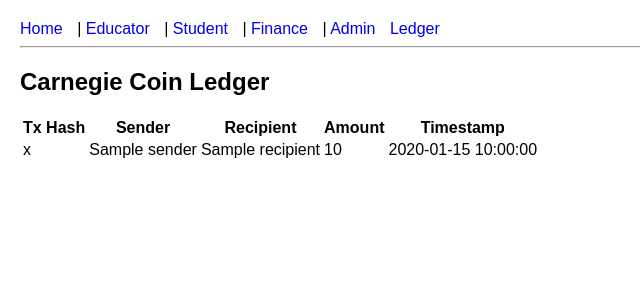
After one commit to jason97m/carnegie_coin_mvp, a Flask app: template app/templates/ledger.html in a window 1280 px wide. The commit adds this page. Shown: the top 300 px of the page, without its empty margins (0-640 px from the left). Run offline with Flask 3, Linux system fonts and the light colour scheme; the template is opened without the code that fills it: most values are stand-ins (such as "Sample title", 1, 10 or a date in 2020).

Commit message:
Added a ledger.

```diff
--- a/app/templates/base.html
+++ b/app/templates/base.html
@@ -11,6 +11,7 @@
         <a href="/student">Student</a> |
         <a href="/finance">Finance</a> |
         <a href="/admin">Admin</a>
+        <a href="/ledger">Ledger</a>
     </nav>
     <hr>
     {% block content %}{% endblock %}
--- /dev/null
+++ b/app/templates/ledger.html
@@ -0,0 +1,25 @@
+{% extends "base.html" %}
+{% block content %}
+<h2>Carnegie Coin Ledger</h2>
+
+<table class="table">
+    <tr>
+        <th>Tx Hash</th>
+        <th>Sender</th>
+        <th>Recipient</th>
+        <th>Amount</th>
+        <th>Timestamp</th>
+    </tr>
+
+    {% for tx in entries %}
+    <tr>
+        <td>{{ tx.tx_hash }}</td>
+        <td>{{ tx.sender }}</td>
+        <td>{{ tx.recipient }}</td>
+        <td>{{ tx.amount }}</td>
+        <td>{{ tx.timestamp }}</td>
+    </tr>
+    {% endfor %}
+</table>
+
+{% endblock %}
```
Also changed, not shown: app/routes.py (+9 -0 lines), app/utils.py (+25 -0 lines).
